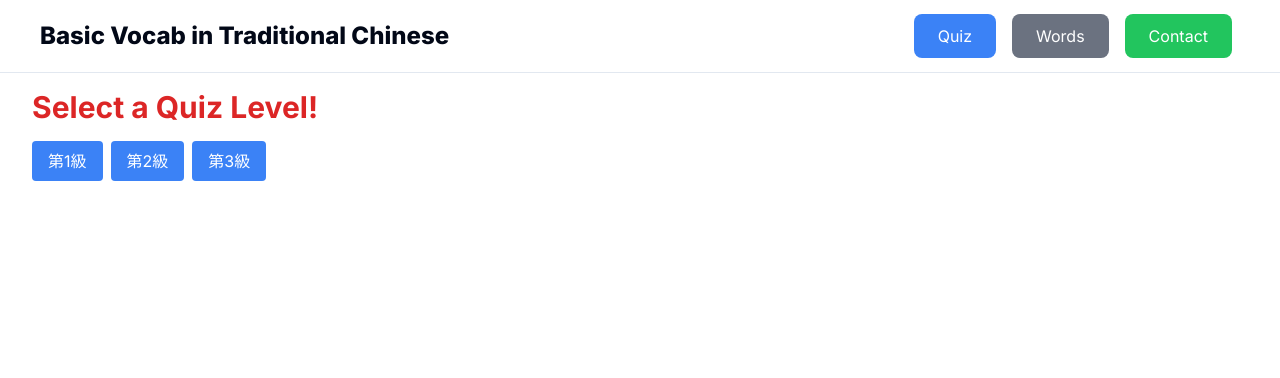
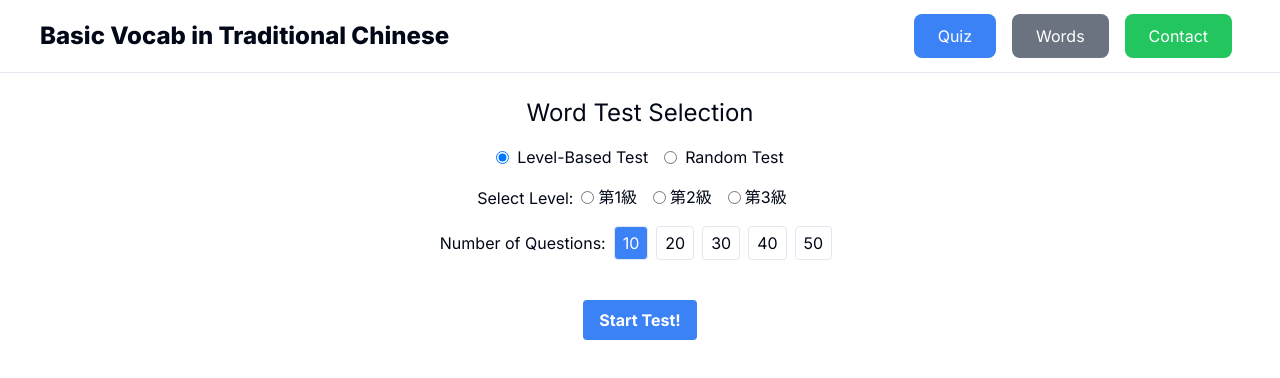
Before and after one commit to konapeso/ct-ja-vocab-test, a Next.js app: page /quiz-selection in a window 1280 px wide. Shown: the top 378 px of the page. Built offline with nearby package versions, Linux system fonts and the light colour scheme.

Commit message:
クイズ選択画面作成

```diff
--- a/src/app/quiz-selection/page.tsx
+++ b/src/app/quiz-selection/page.tsx
@@ -1,25 +1,127 @@
-// src/app/pages/QuizSelectionPage.tsx
+// // src/app/pages/QuizSelectionPage.tsx
+// // src/app/pages/QuizPage.tsx
 "use client";
-import Link from "next/link";
-import React from "react";
+import React, { useState } from "react";
+import { useRouter } from "next/navigation";
 
-const QuizSelectionPage: React.FC = () => {
+interface QuizOptions {
+  mode: "level" | "random";
+  level?: number;
+  numberOfQuestions: number;
+}
+
+const QuizSelection: React.FC = () => {
+  const router = useRouter();
+  const [QuizOptions, setQuizOptions] = useState<QuizOptions>({
+    mode: "level",
+    numberOfQuestions: 10,
+  });
+
+  const handleModeChange = (mode: QuizOptions["mode"]) => {
+    if (mode === "random") {
+      setQuizOptions({
+        mode: "random",
+        numberOfQuestions: 10,
+      });
+    } else {
+      setQuizOptions({
+        mode: "level",
+        level: 1,
+        numberOfQuestions: 10,
+      });
+    }
+  };
+
+  const handleLevelChange = (level: number) => {
+    setQuizOptions({
+      ...QuizOptions,
+      level,
+    });
+  };
+
+  const handleNumberOfQuestionsChange = (numberOfQuestions: number) => {
+    setQuizOptions({
+      ...QuizOptions,
+      numberOfQuestions,
+    });
+  };
+
+  const handleStartTest = () => {
+    // テスト画面へ遷移し、選択したテストオプションを渡す
+    router.push("/quiz");
+  };
+
   return (
-    <div className="container mx-auto py-4">
-      <h1 className="text-3xl font-bold text-red-600 mb-4">
-        Select a Quiz Level!
-      </h1>
-      <div className="flex mb-4">
-        {["第1級", "第2級", "第3級"].map((level) => (
-          <Link key={level} href={`/quiz/${level}`} passHref>
-            <button className="px-4 py-2 mr-2 bg-blue-500 text-white rounded">
-              {level}
-            </button>
-          </Link>
+    <div className="flex flex-col items-center justify-center mt-6">
+      <h1 className="text-2xl mb-4">Word Test Selection</h1>
+      <div className="flex items-center mb-4">
+        <input
+          type="radio"
+          id="level"
+          name="mode"
+          value="level"
+          className="mr-2"
+          checked={QuizOptions.mode === "level"}
+          onChange={() => handleModeChange("level")}
+        />
+        <label htmlFor="level" className="mr-4 cursor-pointer">
+          Level-Based Test
+        </label>
+        <input
+          type="radio"
+          id="random"
+          name="mode"
+          value="random"
+          className="mr-2"
+          checked={QuizOptions.mode === "random"}
+          onChange={() => handleModeChange("random")}
+        />
+        <label htmlFor="random" className="cursor-pointer">
+          Random Test
+        </label>
+      </div>
+      {QuizOptions.mode === "level" && (
+        <div className="mb-4">
+          <span className="mr-2">Select Level:</span>
+          {[1, 2, 3].map((level) => (
+            <label
+              key={level}
+              className="inline-flex items-center mr-4 cursor-pointer"
+            >
+              <input
+                type="radio"
+                name="level"
+                value={level}
+                className="mr-1"
+                checked={QuizOptions.level === level}
+                onChange={() => handleLevelChange(level)}
+              />
+              第{level}級
+            </label>
+          ))}
+        </div>
+      )}
+      <div className="mb-4">
+        <span className="mr-2">Number of Questions:</span>
+        {[10, 20, 30, 40, 50].map((number) => (
+          <button
+            key={number}
+            className={`mr-2 py-1 px-2 rounded border ${
+              QuizOptions.numberOfQuestions === number
+                ? "bg-blue-500 text-white"
+                : ""
+            }`}
+            onClick={() => handleNumberOfQuestionsChange(number)}
+          >
+            {number}
+          </button>
         ))}
       </div>
+      <button className="bg-blue-500 hover:bg-blue-700 text-white font-bold py-2 px-4 mt-6 rounded">
+        Start Test!
+      </button>
     </div>
   );
 };
 
-export default QuizSelectionPage;
+export default QuizSelection;
```
